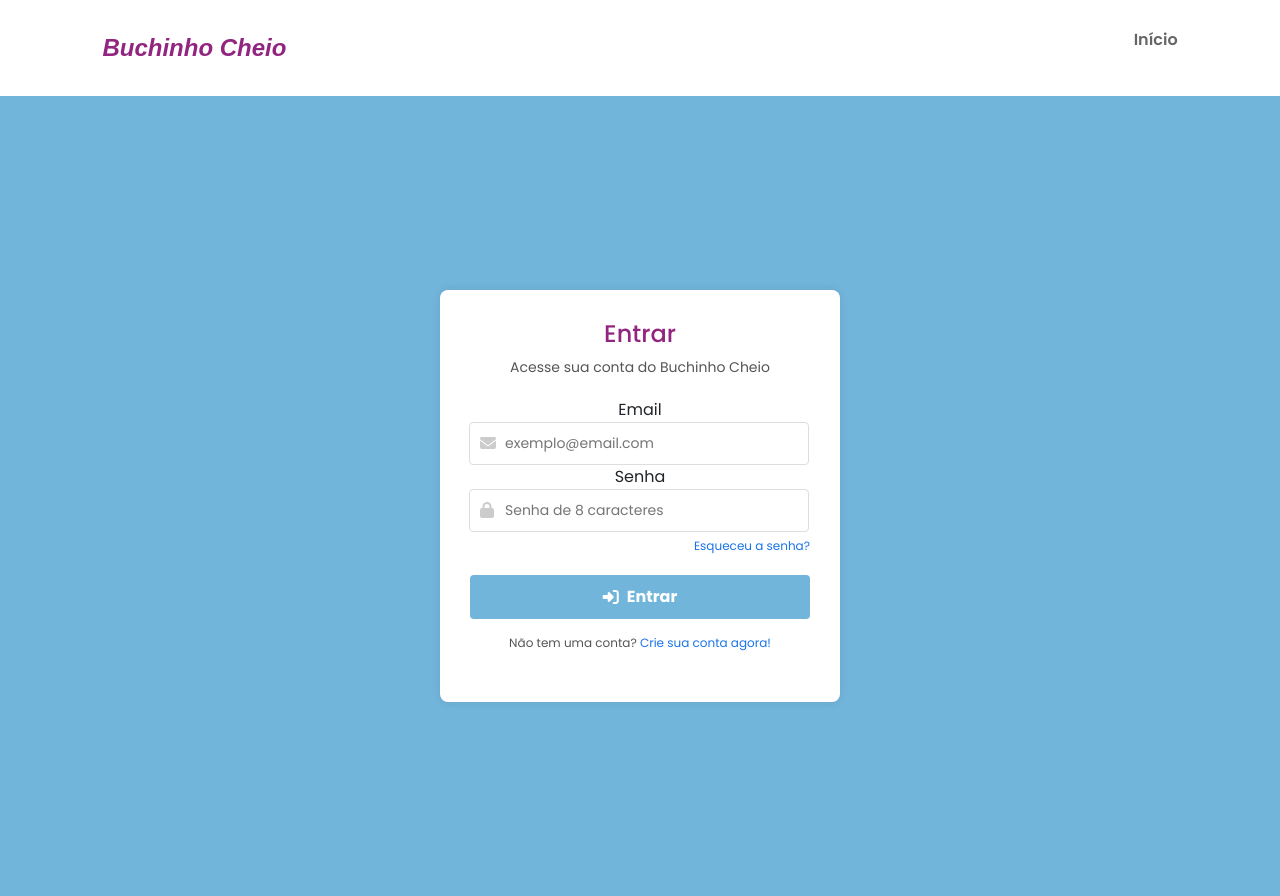
After one commit to joaovictoorff/buchinho-cheio, a PHP site: page /login.php in a window 1280 px wide. The commit adds this page. Run offline with PHP 8.4, Linux system fonts and the light colour scheme.

Commit message:
update
mudanças do projeto, o projeto agora contara com cadastro e login, além de uma área para o usuário alterar suas informações, como endereço, senha, email, e adicionar uma foto dele.

```diff
--- a/alimentos_doaveis.php
+++ b/alimentos_doaveis.php
@@ -22,7 +22,7 @@ session_start();
 
             <ul id="nav_list">
                 <li class="nav-item active">
-                    <a href="home.html">Início</a>
+                    <a href="home.php">Início</a>
                 </li>
             </ul>
 
@@ -30,11 +30,10 @@ session_start();
                 <i class="fa-solid fa-bars"></i>
             </button>
         </nav>
-
         <div id="mobile_menu">
             <ul id="mobile_nav_list">
                 <li class="nav-item">
-                    <a href="home.html">Início</a>
+                    <a href="home.php">Início</a>
                 </li>
             </ul>
         </div>
--- /dev/null
+++ b/login.php
@@ -0,0 +1,60 @@
+<!DOCTYPE html>
+<html lang="pt-br">
+<head>
+    <meta charset="UTF-8">
+    <meta name="viewport" content="width=device-width, initial-scale=1.0">
+    <link rel="stylesheet" href="https://cdnjs.cloudflare.com/ajax/libs/font-awesome/6.5.1/css/all.min.css" integrity="sha512-DTOQO9RWCH3ppGqcWaEA1BIZOC6xxalwEsw9c2QQeAIftl+Vegovlnee1c9QX4TctnWMn13TZye+giMm8e2LwA==" crossorigin="anonymous" referrerpolicy="no-referrer" />
+    <link rel="stylesheet" href="src/styles/styles.css">
+    <script src="https://cdnjs.cloudflare.com/ajax/libs/jquery/3.7.1/jquery.min.js" integrity="sha512-v2CJ7UaYy4JwqLDIrZUI/4hqeoQieOmAZNXBeQyjo21dadnwR+8ZaIJVT8EE2iyI61OV8e6M8PP2/4hpQINQ/g==" crossorigin="anonymous" referrerpolicy="no-referrer"></script>
+    <script src="https://unpkg.com/scrollreveal"></script>
+    <link href="https://cdn.jsdelivr.net/npm/bootstrap@5.3.3/dist/css/bootstrap.min.css" rel="stylesheet" integrity="sha384-QWTKZyjpPEjISv5WaRU9OFeRpok6YctnYmDr5pNlyT2bRjXh0JMhjY6hW+ALEwIH" crossorigin="anonymous">
+    <script src="https://cdn.jsdelivr.net/npm/bootstrap@5.3.3/dist/js/bootstrap.bundle.min.js" integrity="sha384-YvpcrYf0tY3lHB60NNkmXc5s9fDVZLESaAA55NDzOxhy9GkcIdslK1eN7N6jIeHz" crossorigin="anonymous"></script>
+    <link rel="stylesheet" href="src/styles/cadastro.css">
+    <link rel="stylesheet" href="src/styles/login.css">
+    <link rel="shortcut icon" href="src/images/buchinho.png" type="image/x-icon">
+    <title>Login | Buchinho Cheio</title>
+</head>
+<body>
+    <header>
+        <nav id="navbar">
+            <i id="nav_logo"> Buchinho Cheio</i>
+            <ul id="nav_list">
+                <li class="nav-item">
+                    <a href="home.php">Início</a>
+                </li>
+            </ul>
+        </nav>
+        <div id="mobile_menu">
+            <ul id="mobile_nav_list">
+                <li class="nav-item">
+                    <a href="home.php">Início</a>
+                </li>
+            </ul>
+        </div>
+    </header>
+
+    <div id="login-container">
+        <div id="login-box">
+            <h2>Entrar</h2>
+            <p>Acesse sua conta do Buchinho Cheio</p>
+            <form action="login.php" method="POST">
+
+                <label for="email">Email</label>
+                <div class="input-group">
+                    <i class="fas fa-envelope"></i>
+                    <input type="email" id="email" name="email" placeholder="exemplo@email.com" required>
+                </div>
+                <label for="senha">Senha</label>
+                <div class="input-group">
+                    <i class="fas fa-lock"></i>
+                    <input type="password" id="senha" name="senha" placeholder="Senha de 8 caracteres" required>
+                </div>
+                <a href="#" class="forgot-password">Esqueceu a senha?</a>
+                <button type="submit" class="login-button"><i class="fas fa-sign-in-alt"></i> Entrar</button>
+            </form>
+            <p class="signup-link">Não tem uma conta? <a href="cadastro.php">Crie sua conta agora!</a></p>
+        </div>
+    </div>
+
+</body>
+</html>
--- a/src/styles/login.css
+++ b/src/styles/login.css
@@ -1,63 +1,108 @@
-@charset "UTF8";
-body{
-    background-color: #72b5db;;
-}
-.rawn {
-    display: flex;
-    justify-content: center;
-}
+@charset "utf8";
+        /* Estilos adicionais para o formulário de login */
+          /* Estilos específicos para o formulário de login */
+          #login-container {
+            display: flex;
+            justify-content: center;
+            align-items: center;
+            margin: 0;
+            padding: 0;
+            height: 100vh;
+            font-family: Arial, sans-serif;
+        }
 
-#div_form{
-    margin-top: 100px;
+        #login-box {
+            width: 100%;
+            max-width: 400px;
+            background-color: #fff;
+            padding: 30px;
+            border-radius: 8px;
+            box-shadow: 0 0 10px rgba(0, 0, 0, 0.1);
+            text-align: center;
+        }
 
-    background-color: white;
-    position: absolute;
-    padding: 40px 20px;
-    border: 0.5px solid black;
-    margin: 30px;
-    border-radius: 20px;
-    top: 50%;
-    left: 50%;
-    transform: translate(-50%, -50%);
-}
-#form_cad select{
-    border: 0.5px solid black;
-    border-radius: 20px;
-    padding: 10px 5px;
+        #login-box h2 {
+            font-size: 24px;
+            color: #91257f;
+            margin-bottom: 8px;
+        }
 
+        #login-box p {
+            color: #555;
+            font-size: 14px;
+            margin-bottom: 20px;
+        }
 
-}
-.input_form {
-    display: block;
-    text-align: left;
-    width: 100%;
-    box-sizing: border-box;
-    border: solid 1px black;
-    border-radius: 40px;
-    padding: 0.5pc;
-}
-#submit{
-    display: block;
-    text-align: center;
-    font-size: 20px;
-    width: 100%;
-    margin: 0 auto;
-    box-sizing: border-box;
-    border: solid 1px black;
-    border-radius: 40px;
-    padding: 0.5pc;
+        .input-group {
+            position: relative;
+            display: flex;
+            align-items: center;
+        }
 
-}
+        #login-box .input-group i {
+            position: absolute;
+            left: 10px;
+            color: #ccc;
+        }
 
-@media (min-width: 315px) and (max-width: 599px) {
-#buchinho{
-    display: none;
-}
+        #login-box .input-group input {
+            width: 100%;
+            padding: 10px 10px 10px 35px;
+            font-size: 14px;
+            border: 1px solid #ddd;
+            border-radius: 4px;
+            outline: none;
+            transition: border-color 0.3s;
+        }
 
- }
-@media (min-width: 599px) and (max-width: 768px) {
-#buchinho{
-    display: none;
-}
+        #login-box .input-group input:focus {
+            border-color: #1a73e8;
+        }
 
- }
+        #login-box .forgot-password {
+            font-size: 12px;
+            color: #1a73e8;
+            text-decoration: none;
+            display: block;
+            text-align: right;
+            margin-top: 5px;
+        }
+
+        #login-box .login-button {
+            width: 100%;
+            padding: 10px;
+            font-size: 16px;
+            font-weight: bold;
+            color: #fff;
+            background-color: #72b5db;
+            border: none;
+            border-radius: 4px;
+            cursor: pointer;
+            margin-top: 20px;
+            display: flex;
+            justify-content: center;
+            align-items: center;
+        }
+
+        #login-box .login-button i {
+            margin-right: 8px;
+        }
+
+        #login-box .login-button:hover {
+            background-color: #91257f;
+        }
+
+        #login-box .signup-link {
+            font-size: 12px;
+            color: #555;
+            margin-top: 15px;
+        }
+
+        #login-box .signup-link a {
+            color: #1a73e8;
+            text-decoration: none;
+        }
+
+        #login-box .signup-link a:hover {
+            text-decoration: underline;
+        }
```
Also changed, not shown: cadastro.php (renamed from informacoes.php, +25 -15 lines), processar_cad.php (added, +60 -0 lines), processar_info.php (deleted, +0 -64 lines), processar_login.php (added, +24 -0 lines), src/javascript/confirmacao_senha.js (added, +7 -0 lines), 1 other file.
